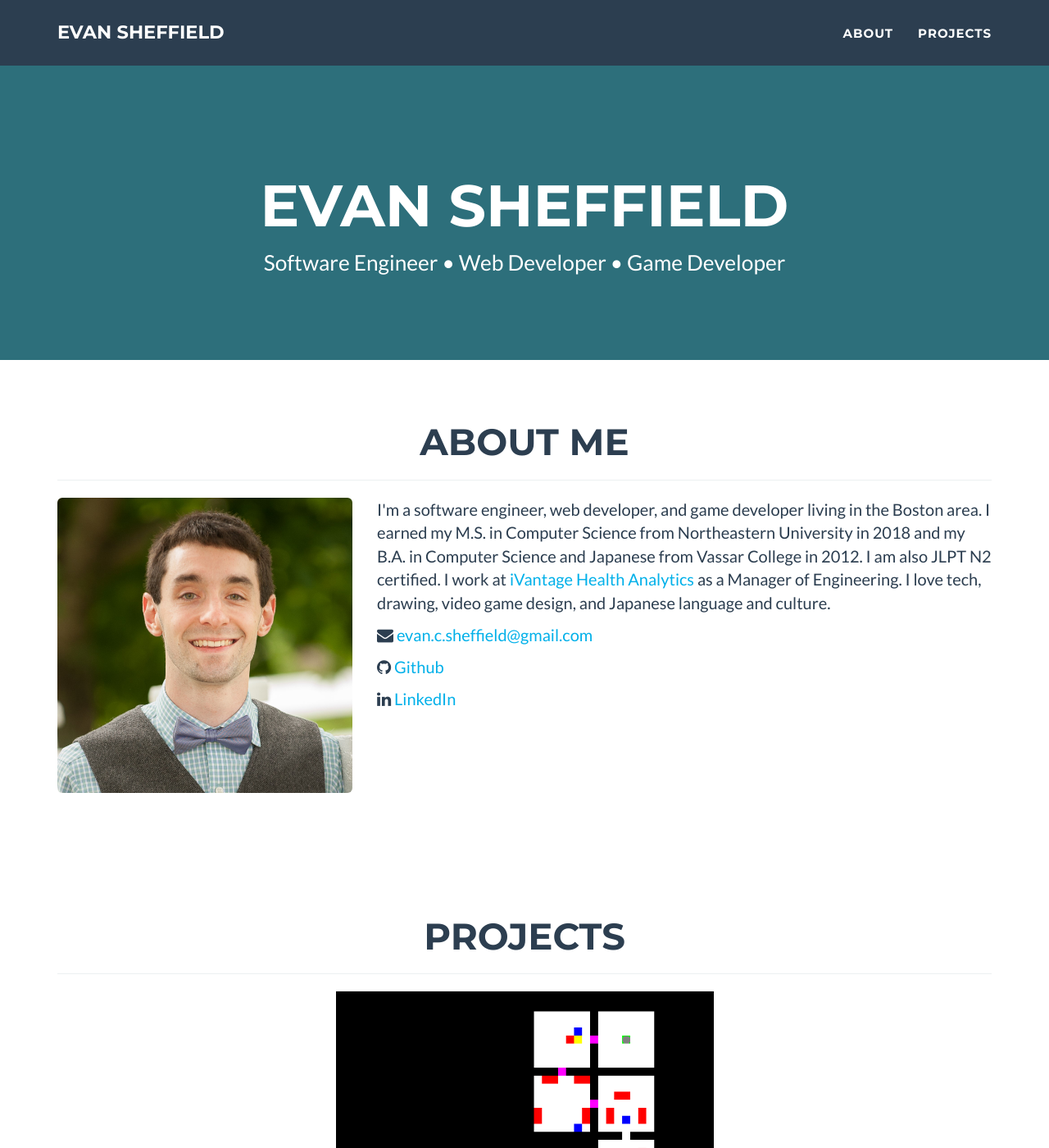
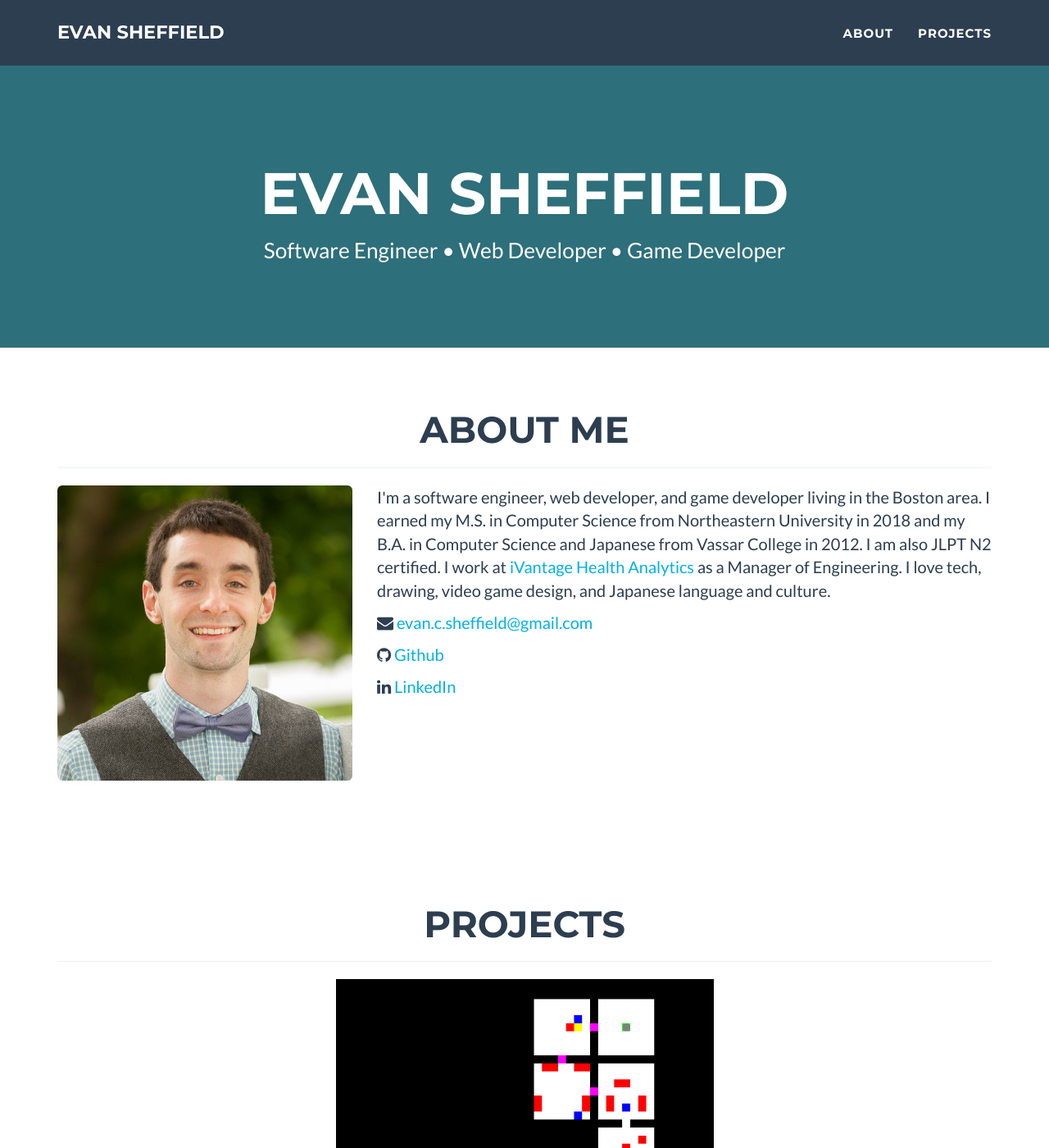
Before and after one commit to evsheffield/evsheffield.github.io, a Jekyll site: the page built from index.html, in a window 1280 px wide and 1400 px high. Shown: the whole window at 82% size. Built offline with Jekyll 4.4.1, drawn with Linux system fonts in a browser that asks for light colours.

Commit message:
fix: Remove some padding on header

```diff
--- a/_includes/css/main.css
+++ b/_includes/css/main.css
@@ -86,7 +86,7 @@
 }
 
 header .container {
-    padding-top: 100px;
+    padding-top: 85px;
     padding-bottom: 50px;
 }
 
@@ -110,7 +110,7 @@
 
 @media(min-width:768px) {
     header .container {
-        padding-top: 200px;
+        padding-top: 185px;
         padding-bottom: 100px;
     }
 
```
